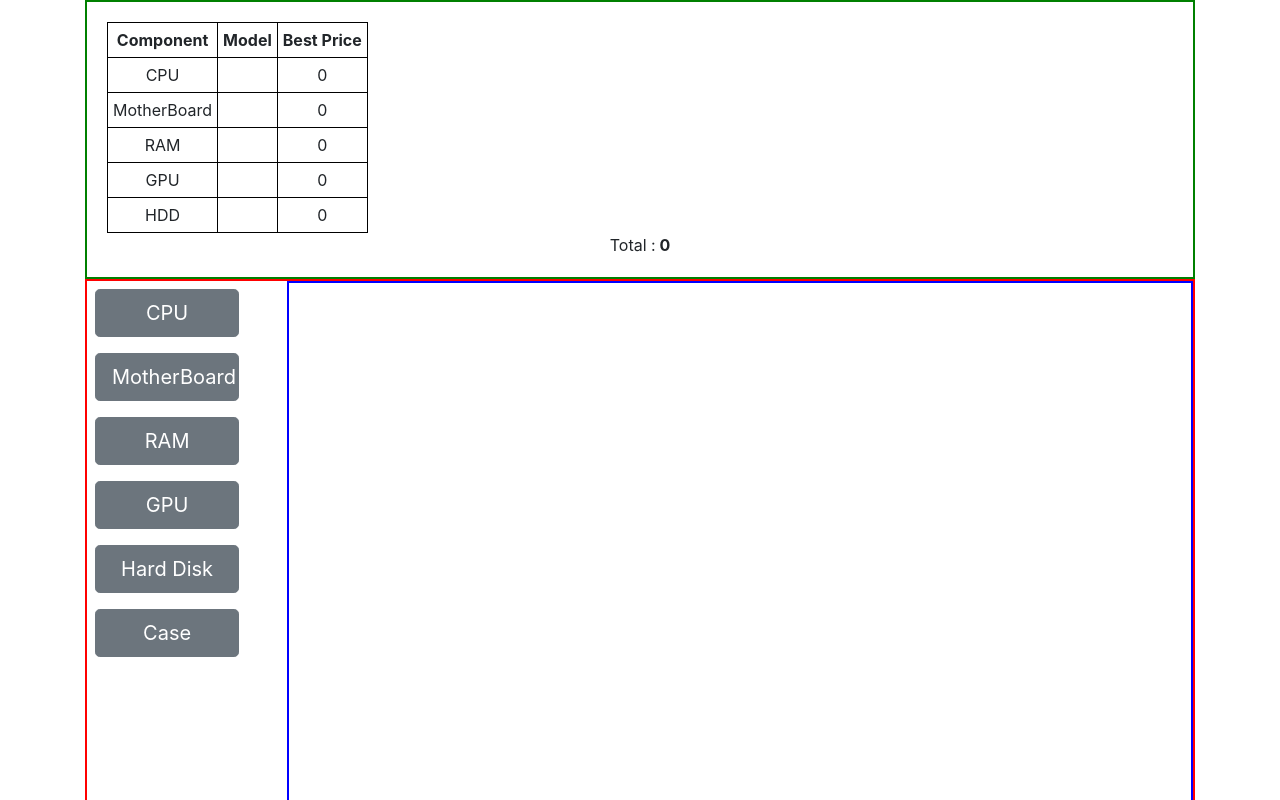
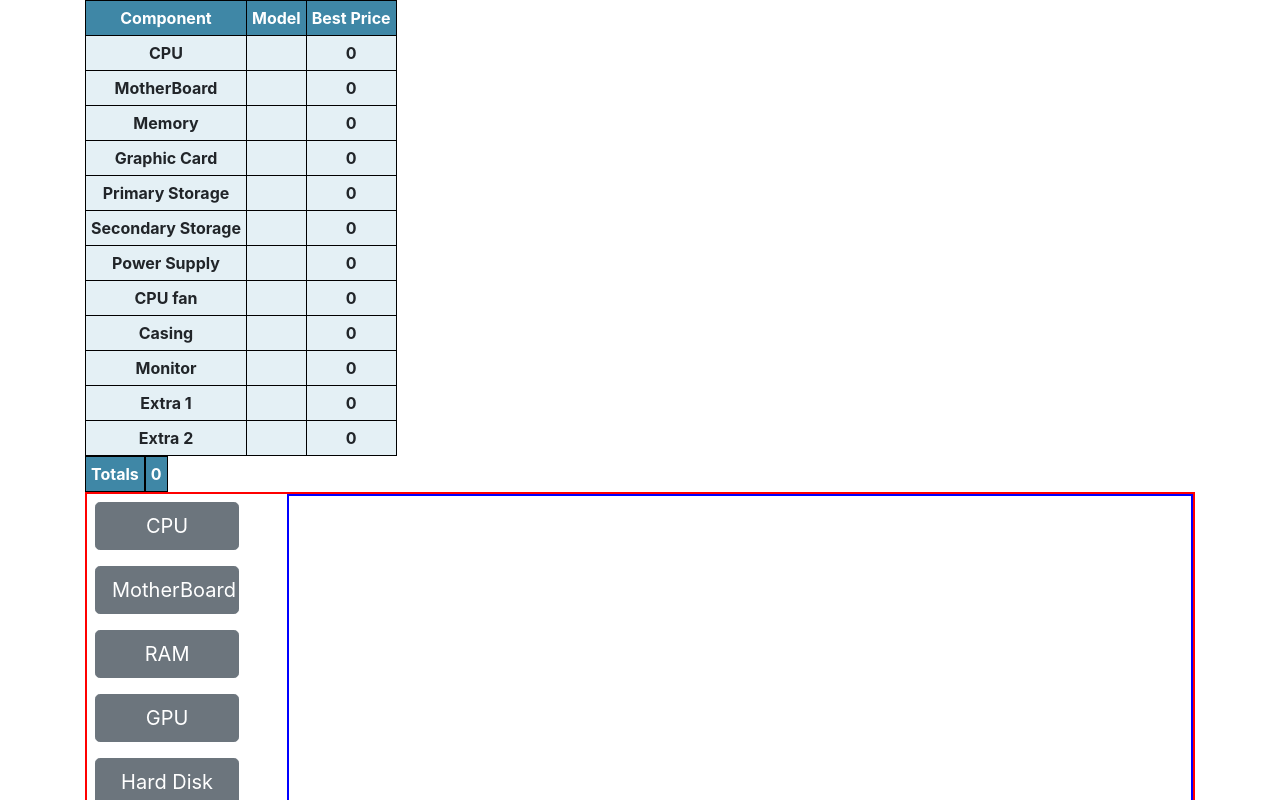
Before and after one commit to ali1129js/buildrig-app, a React (Create React App) app: page / in a window 1280 px wide. Shown: the top 800 px of the page. Built offline with nearby package versions, Linux system fonts and the light colour scheme.

Commit message:
improved summary table

```diff
--- a/src/App.css
+++ b/src/App.css
@@ -2,7 +2,7 @@
  * @Author: Ali
  * @Date:   2020-06-02T11:17:24+02:00
  * @Last modified by:   Ali
- * @Last modified time: 2020-06-08T13:31:32+02:00
+ * @Last modified time: 2020-06-09T09:48:43+02:00
  */
 
 .app {
@@ -23,19 +23,26 @@
   width: 20%;
 }
 
-.built {
- border: 2px solid green;
- padding :20px;
- text-align: center;
-}
+
 table, th, td {
   border: 1px solid black;
   padding: 5px;
+  font-weight: bold;
+  text-align: center;
 }
 table {
   border-spacing: 15px;
 }
 button{
   width: 80%;
+  }
 
-}
+
+  thead,  tfoot {
+      background-color: #3f87a6;
+      color: #fff;
+  }
+
+  tbody {
+      background-color: #e4f0f5;
+  }
--- a/src/App.js
+++ b/src/App.js
@@ -2,7 +2,7 @@
  * @Author: Ali
  * @Date:   2020-06-02T11:00:57+02:00
  * @Last modified by:   Ali
- * @Last modified time: 2020-06-06T14:49:59+02:00
+ * @Last modified time: 2020-06-09T08:59:25+02:00
  */
 import React, { Component } from "react";
 import SideBar from "./components/SideBar";
@@ -20,13 +20,22 @@ class App extends Component {
         gpu: { brand: "", cost: 0 },
         ram: { brand: "", cost: 0 },
         mb: { brand: "", cost: 0 },
-        hdd: { brand: "", cost: 0 }
+        hdd: { brand: "", cost: 0 },
+        hdd2: { brand: "", cost: 0 },
+        ps: { brand: "", cost: 0 },
+        fan: { brand: "", cost: 0 },
+        cas: { brand: "", cost: 0 },
+        monitor: { brand: "", cost: 0 },
+        extr1: { brand: "", cost: 0 },
+        extr2: { brand: "", cost: 0 }
       }
     };
   }
+
   handleClick = e => {
     this.setState({ view: e.target.value });
   };
+
   updateBuild = item => {
     switch (this.state.view) {
       case "cpu":
@@ -54,10 +63,46 @@ class App extends Component {
           myBuild: { ...prevState.myBuild, hdd: item }
         }));
         break;
+      case "hdd2":
+        this.setState(prevState => ({
+          myBuild: { ...prevState.myBuild, hdd2: item }
+        }));
+        break;
+      case "ps":
+        this.setState(prevState => ({
+          myBuild: { ...prevState.myBuild, ps: item }
+        }));
+        break;
+      case "monitor":
+        this.setState(prevState => ({
+          myBuild: { ...prevState.myBuild, monitor: item }
+        }));
+        break;
+      case "fan":
+        this.setState(prevState => ({
+          myBuild: { ...prevState.myBuild, fan: item }
+        }));
+        break;
+      case "cas":
+        this.setState(prevState => ({
+          myBuild: { ...prevState.myBuild, cas: item }
+        }));
+        break;
+      case "extr1":
+        this.setState(prevState => ({
+          myBuild: { ...prevState.myBuild, extr1: item }
+        }));
+        break;
+      case "extr2":
+        this.setState(prevState => ({
+          myBuild: { ...prevState.myBuild, extr2: item }
+        }));
+        break;
       default:
         return;
     }
   };
+
   componentDidMount = () => {
     let myPc = localStorage.getItem("mypcbuild");
     if (myPc) {
--- a/src/components/Built.js
+++ b/src/components/Built.js
@@ -2,57 +2,128 @@
  * @Author: Ali
  * @Date:   2020-06-03T15:57:39+02:00
  * @Last modified by:   Ali
- * @Last modified time: 2020-06-08T13:27:41+02:00
+ * @Last modified time: 2020-06-09T09:47:26+02:00
  */
 import React from "react";
 
-const Built = ({ myBuild: { cpu, gpu, mb, ram, hdd } }) => {
-  let total =
-    parseInt(cpu.cost) +
-    parseInt(gpu.cost) +
-    parseInt(ram.cost) +
-    parseInt(hdd.cost) +
-    parseInt(mb.cost);
-
+const Built = ({
+  myBuild: { cpu, gpu, ram, mb, hdd, hdd2, ps, fan, cas, monitor, extr1, extr2 }
+}) => {
   return (
-    <div className="built">
+    <>
       <table>
+        <thead>
           <tr>
             <th>Component</th>
             <th>Model</th>
             <th>Best Price</th>
           </tr>
+        </thead>
+        <tbody>
           <tr>
             <td>CPU</td>
             <td>{cpu.brand}</td>
             <td>{cpu.cost}</td>
           </tr>
+        </tbody>
+        <tbody>
           <tr>
             <td>MotherBoard</td>
             <td>{mb.brand}</td>
             <td>{mb.cost}</td>
           </tr>
+        </tbody>
+        <tbody>
           <tr>
-          <td>RAM</td>
+            <td>Memory</td>
             <td>{ram.brand}</td>
             <td>{ram.cost}</td>
           </tr>
+        </tbody>
+        <tbody>
           <tr>
-          <td>GPU</td>
+            <td>Graphic Card</td>
             <td>{gpu.brand}</td>
             <td>{gpu.cost}</td>
           </tr>
+        </tbody>
+        <tbody>
           <tr>
-          <td>HDD</td>
+            <td>Primary Storage</td>
             <td>{hdd.brand}</td>
             <td>{hdd.cost}</td>
           </tr>
+        </tbody>
+        <tbody>
+          <tr>
+            <td>Secondary Storage</td>
+            <td>{hdd2.brand}</td>
+            <td>{hdd2.cost}</td>
+          </tr>
+        </tbody>
+        <tbody>
+          <tr>
+            <td>Power Supply</td>
+            <td>{ps.brand}</td>
+            <td>{ps.cost}</td>
+          </tr>
+        </tbody>
+        <tbody>
+          <tr>
+            <td>CPU fan</td>
+            <td>{fan.brand}</td>
+            <td>{fan.cost}</td>
+          </tr>
+        </tbody>
+        <tbody>
+          <tr>
+            <td>Casing</td>
+            <td>{cas.brand}</td>
+            <td>{cas.cost}</td>
+          </tr>
+        </tbody>
+        <tbody>
+          <tr>
+            <td>Monitor</td>
+            <td>{monitor.brand}</td>
+            <td>{monitor.cost}</td>
+          </tr>
+        </tbody>
+        <tbody>
+          <tr>
+            <td>Extra 1</td>
+            <td>{extr1.brand}</td>
+            <td>{extr1.cost}</td>
+          </tr>
+        </tbody>
+        <tbody>
+          <tr>
+            <td>Extra 2</td>
+            <td>{extr2.brand}</td>
+            <td>{extr2.cost}</td>
+          </tr>
+        </tbody>
       </table>
-
-      <div className="total">
-        Total :<strong> {total} </strong>
-      </div>
-    </div>
+      <tfoot>
+        <tr>
+          <th>Totals</th>
+          <td>
+            {+cpu.cost +
+              +gpu.cost +
+              +ram.cost +
+              +mb.cost +
+              +hdd.cost +
+              +hdd2.cost +
+              +ps.cost +
+              +fan.cost +
+              +cas.cost +
+              +monitor.cost +
+              +extr1.cost +
+              +extr2.cost}
+          </td>
+        </tr>
+      </tfoot>
+    </>
   );
 };
 
```
Lines whose indentation alone changed are shown as unchanged.
